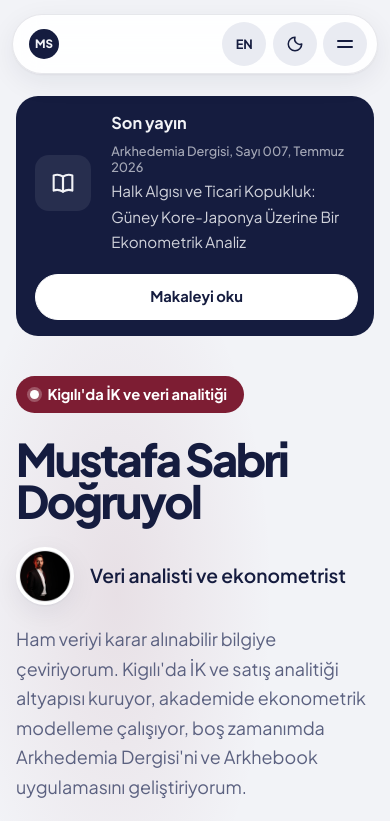
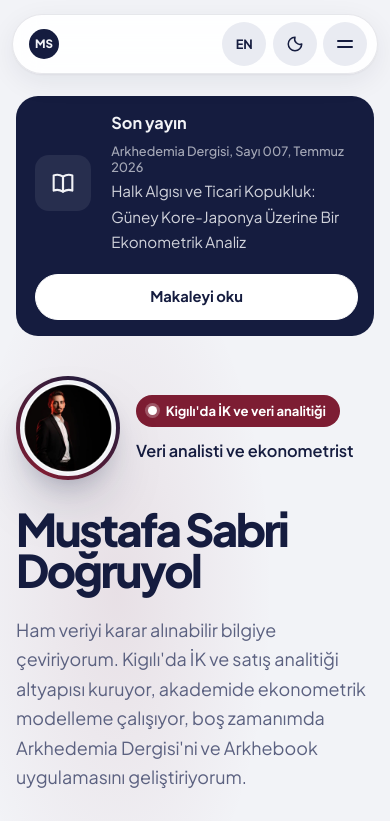
Before and after one commit to msabridogruyol/msabridogruyol.github.io, a plain HTML site: page index.html in a window 390 px wide. Shown: the top 821 px of the page. Drawn offline with Linux system fonts and the light colour scheme.

Commit message:
Add files via upload

```diff
--- a/assets/site.css
+++ b/assets/site.css
@@ -108,12 +108,14 @@ ul,ol{margin:0;padding:0;list-style:none}
 .status{display:inline-flex;align-items:center;gap:.55rem;background:var(--wine);color:#fff;font:700 .92rem/1 var(--sans);padding:.7rem 1.05rem .7rem .85rem;border-radius:999px}
 .status::before{content:"";width:9px;height:9px;border-radius:50%;background:#fff;box-shadow:0 0 0 3px rgba(255,255,255,.25)}
 .hero__text{container-type:inline-size}
-.hero__name{font-size:var(--s5);font-size:min(12.6cqi,8.25rem);font-weight:800;letter-spacing:-.055em;line-height:.92;margin-top:1.6rem;color:var(--ink)}
+.hero__name{font-size:var(--s5);font-size:min(12.6cqi,8.25rem);font-weight:800;letter-spacing:-.055em;line-height:.92;margin-top:1.75rem;color:var(--ink)}
 .hero__name span{display:block;white-space:nowrap}
-.hero__who{display:flex;align-items:center;gap:1rem;margin-top:1.6rem}
-.hero__photo{width:58px;height:58px;border-radius:50%;object-fit:cover;background:var(--soft);border:3px solid var(--surface);box-shadow:var(--shadow)}
+.hero__id{display:flex;align-items:center;gap:clamp(1.25rem,3vw,2rem)}
+.hero__photo-wrap{flex:none;position:relative;width:clamp(120px,14vw,168px);aspect-ratio:1;border-radius:50%;padding:6px;background:conic-gradient(from 210deg,var(--wine),var(--navy) 55%,var(--wine));box-shadow:var(--shadow-lg)}
+.hero__photo{width:100%;height:100%;border-radius:50%;object-fit:cover;object-position:center top;background:var(--soft);border:5px solid var(--bg)}
+.hero__id-txt{display:flex;flex-direction:column;align-items:flex-start;gap:.8rem}
 .hero__role{font:600 var(--s1)/1.3 var(--sans)}
-.hero__lead{font-size:1.12rem;line-height:1.65;max-width:34em;margin-top:1.2rem;color:var(--ink-2)}
+.hero__lead{font-size:1.12rem;line-height:1.65;max-width:34em;margin-top:1.5rem;color:var(--ink-2)}
 .hero__actions{display:flex;flex-wrap:wrap;gap:.75rem;margin-top:2rem}
 
 /* Plot as a tilted "cover" */
@@ -307,6 +309,11 @@ ul,ol{margin:0;padding:0;list-style:none}
   .pub .k{justify-self:start}
   .research li,.edu li,.contact__list li{grid-template-columns:1fr;gap:.2rem}
   .hero__actions .btn{flex:1 1 auto}
+  .hero__id{gap:1rem}
+  .hero__photo-wrap{width:104px;padding:4px}
+  .hero__photo{border-width:3px}
+  .hero__role{font-size:1.02rem}
+  .status{font-size:.82rem;padding:.6rem .9rem .6rem .75rem}
   .plot{transform:none}
 }
 @media (prefers-reduced-motion:reduce){
--- a/index.html
+++ b/index.html
@@ -90,12 +90,14 @@
   <section class="hero" id="top">
     <div class="wrap hero__grid">
       <div class="hero__text">
-        <p class="status" data-bind="hero.status"></p>
+        <div class="hero__id">
+          <div class="hero__photo-wrap"><img class="hero__photo" src="img/profil.webp" width="168" height="168" alt="Mustafa Sabri Doğruyol"></div>
+          <div class="hero__id-txt">
+            <p class="status" data-bind="hero.status"></p>
+            <p class="hero__role" data-bind="hero.role"></p>
+          </div>
+        </div>
         <h1 class="hero__name"><span>Mustafa Sabri</span><span>Doğruyol</span></h1>
-        <div class="hero__who">
-          <img class="hero__photo" src="img/profil.webp" width="58" height="58" alt="Mustafa Sabri Doğruyol">
-          <p class="hero__role" data-bind="hero.role"></p>
-        </div>
         <p class="hero__lead" data-bind="hero.lead"></p>
         <div class="hero__actions">
           <a class="btn btn--solid" href="#yayinlar" data-i18n="cta_pubs">Yayınlarım</a>
```
Also changed, not shown: img/logo-kigili.png, img/logo-kuveytturk.png.
